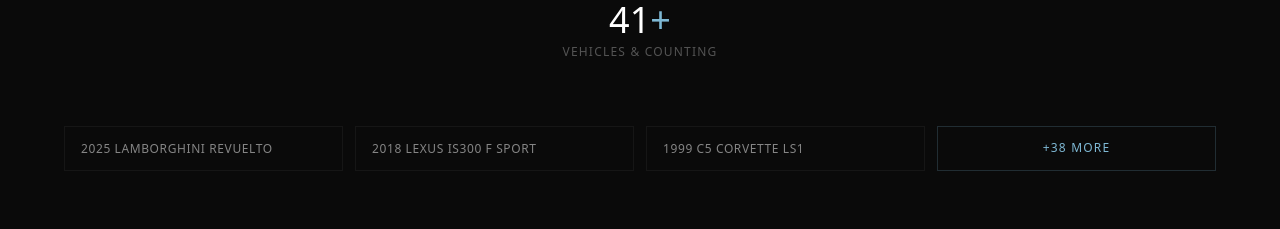
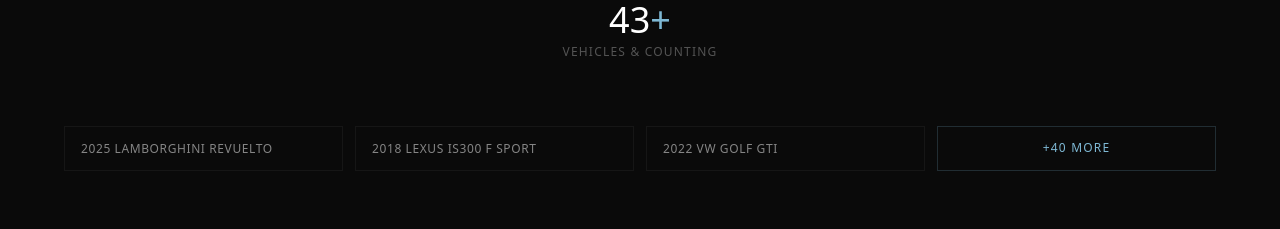
Before and after one commit to tejusadepumedia/thewash, a React (Vite) app: page / in a window 1280 px wide. Shown: the part 4451-4680 px from the top of the page. Built offline with nearby package versions, Linux system fonts and the light colour scheme.

Commit message:
Update CarsDetailedSection.jsx

```diff
--- a/src/components/CarsDetailedSection.jsx
+++ b/src/components/CarsDetailedSection.jsx
@@ -4,6 +4,8 @@
 const cars = [
   "2025 Lamborghini Revuelto",
   "2018 Lexus IS300 F Sport",
+  "2022 VW Golf GTI",
+  "2016 BMW 328i xDrive",
   "1999 C5 Corvette LS1",
   "Tesla Model Y",
   "2013-18 Acura RDX",
```
